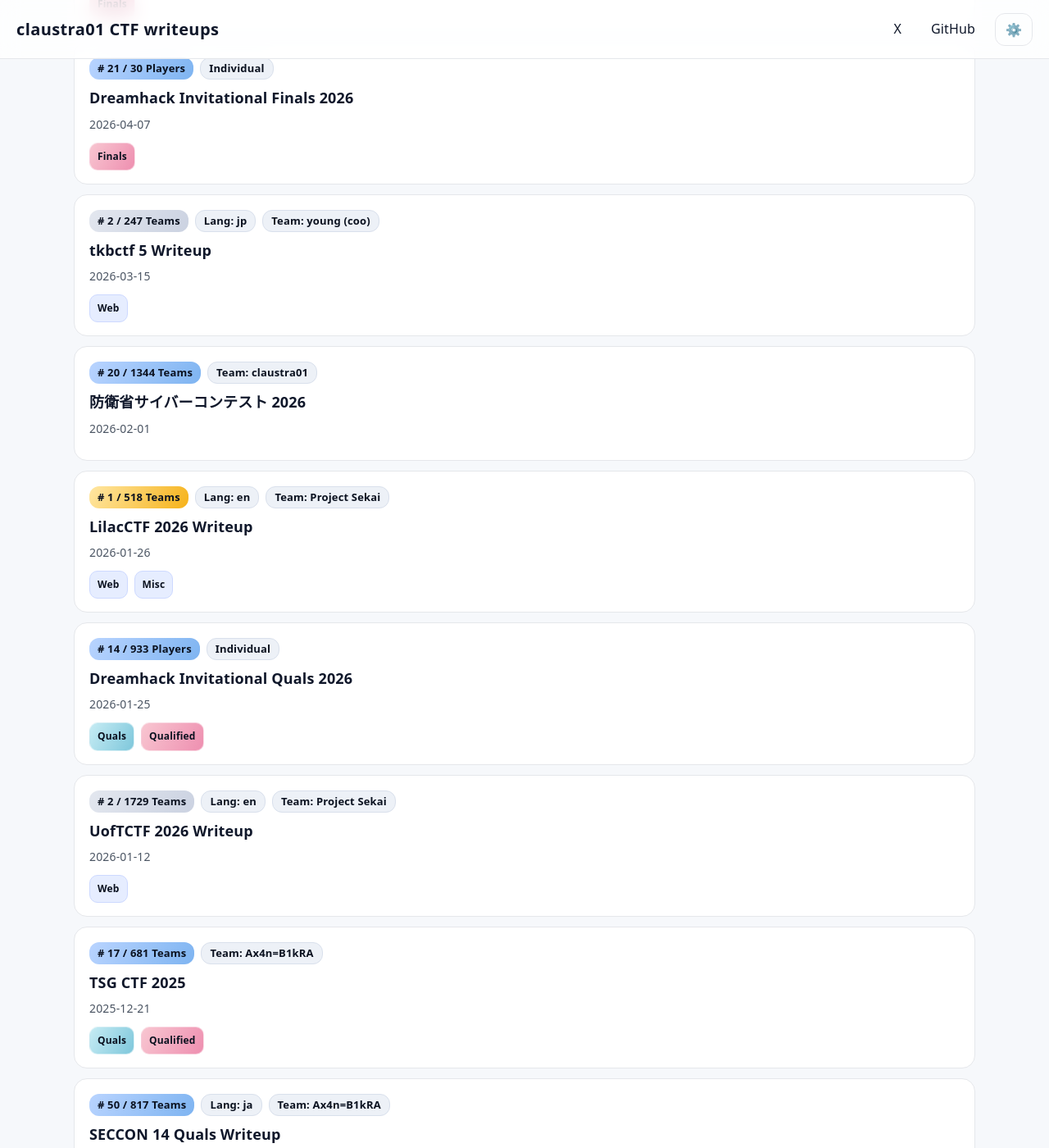
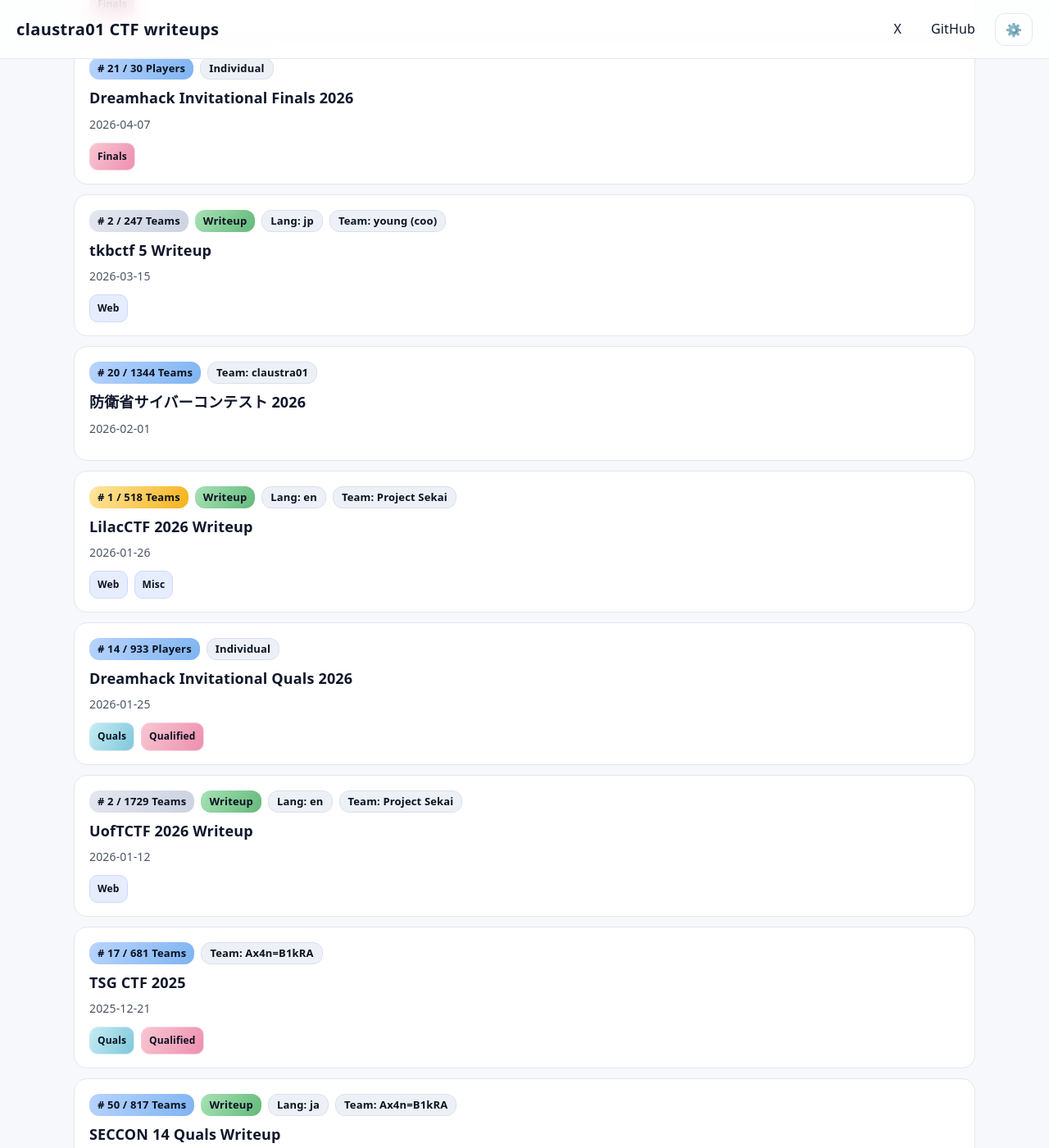
Before and after one commit to claustra01/my-ctf-writeups, a Jekyll site: the page built from index.md, in a window 1280 px wide and 1400 px high, scrolled down 322 px. Shown: the whole window at 82% size. Built offline with Jekyll 4.4.1, drawn with Linux system fonts in a browser that asks for light colours.

Commit message:
add: writeup badge

```diff
--- a/_includes/writeup_cards.html
+++ b/_includes/writeup_cards.html
@@ -34,6 +34,10 @@
       <span class="{{ rank_classes }}">
         {% if writeup.rank %}# {{ writeup.rank }}{% endif %}{% if writeup.total_teams %}{% if writeup.rank %} / {% endif %}{{ writeup.total_teams }} {{ participant_label }}{% endif %}
       </span>
+      {% endif %}
+
+      {% if writeup.layout == "writeup" %}
+      <span class="pill pill-flag">Writeup</span>
       {% endif %}
 
       {% if writeup.language %}
--- a/_layouts/writeup.html
+++ b/_layouts/writeup.html
@@ -67,6 +67,8 @@
           </span>
           {% endif %}
 
+          <span class="pill pill-flag">Writeup</span>
+
           {% if page.language %}
           <span class="pill pill-ghost">Lang: {{ page.language }}</span>
           {% endif %}
```
